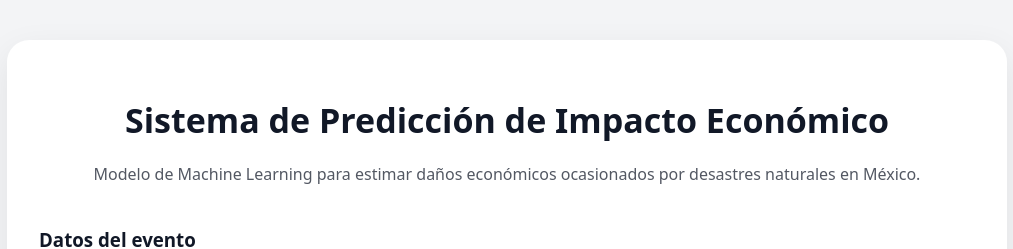
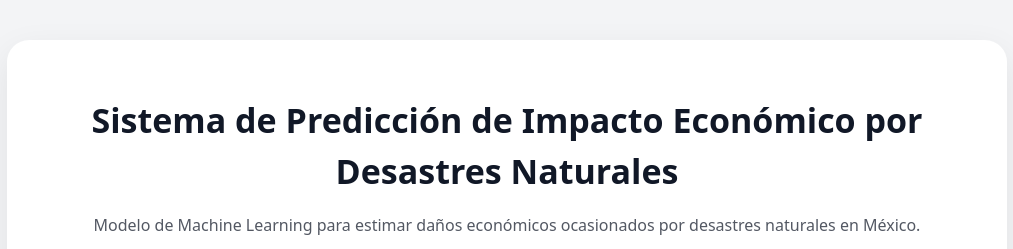
Before and after one commit to sacalvario/Desastres-naturales, a React app in the folder frontend/: page / in a window 1280 px wide. Shown: the top 249 px of the page, without its empty margins (133-1146 px from the left). Built offline with nearby package versions, Linux system fonts and the light colour scheme; no server answers; the HTML template or start-up script is replaced by a standard one.

Commit message:
Cambios en menu

```diff
--- a/frontend/src/App.jsx
+++ b/frontend/src/App.jsx
@@ -138,7 +138,7 @@ export default function App() {
             fontSize: 34,
           }}
         >
-           Sistema de Predicción de Impacto Económico
+           Sistema de Predicción de Impacto Económico por Desastres Naturales
         </h1>
 
         <p
```
